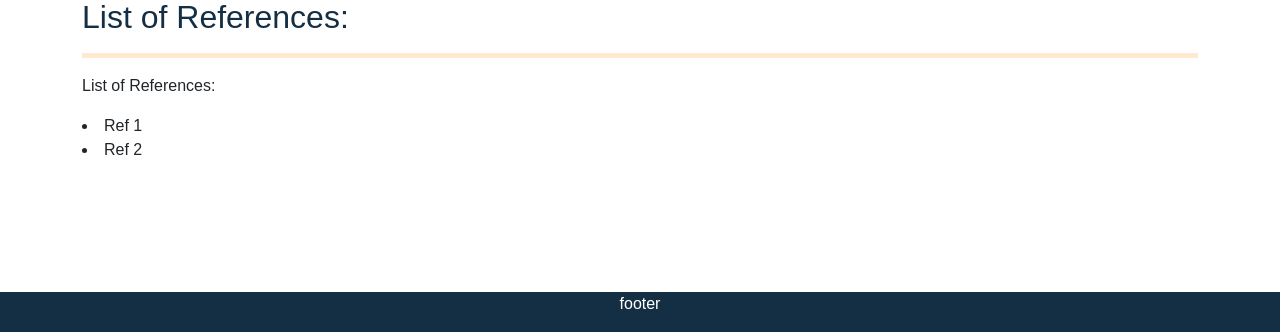
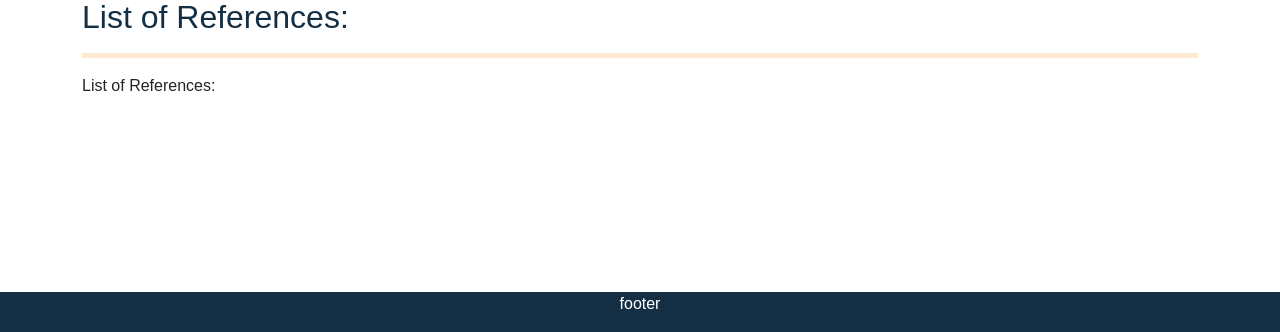
Before and after one commit to LonaCoding/SRP, a Flask app: page /references in a window 1280 px wide. Shown: the part 468-800 px from the top of the page. Run offline with Flask 2, Linux system fonts and the light colour scheme; some libraries are stand-ins or nearby versions.

Commit message:
attempt auto-listing loop of reference list

```diff
--- a/main.py
+++ b/main.py
@@ -74,7 +74,8 @@ def search_database(number):
 
 @app.route('/references')
 def references():
-    return render_template('References.html')
+    refList=[] #list of references
+    return render_template('References.html',refList=refList)
 
 
 if __name__ == '__main__':
--- a/templates/References.html
+++ b/templates/References.html
@@ -105,11 +105,13 @@
     </p>
     <h2 class=aims-objectives-text> List of References:</h2>
     <hr class='hr-aims'>
+
     <p>
       List of References:
     </p>
-    <li>Ref 1</li>
-    <li>Ref 2</li>
+    {% for ref in refList %}
+    <li>{{ref}}</li>
+    {% endfor %}
   </div>
 
 </section>
```
